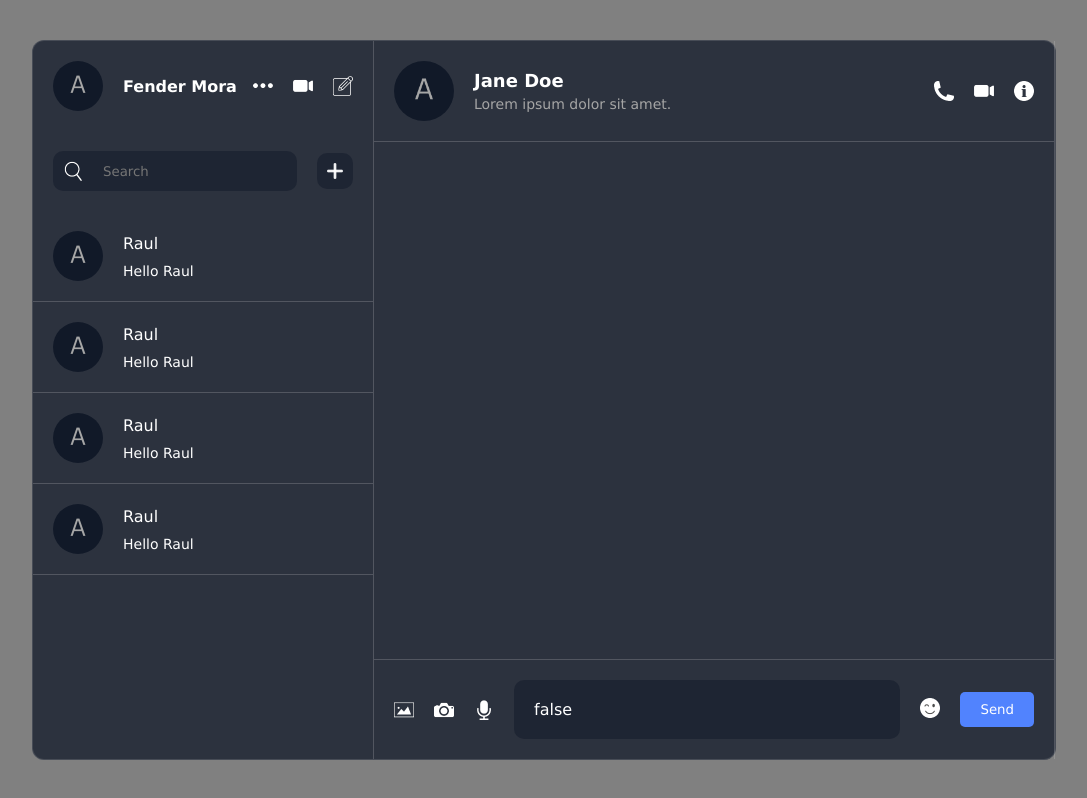
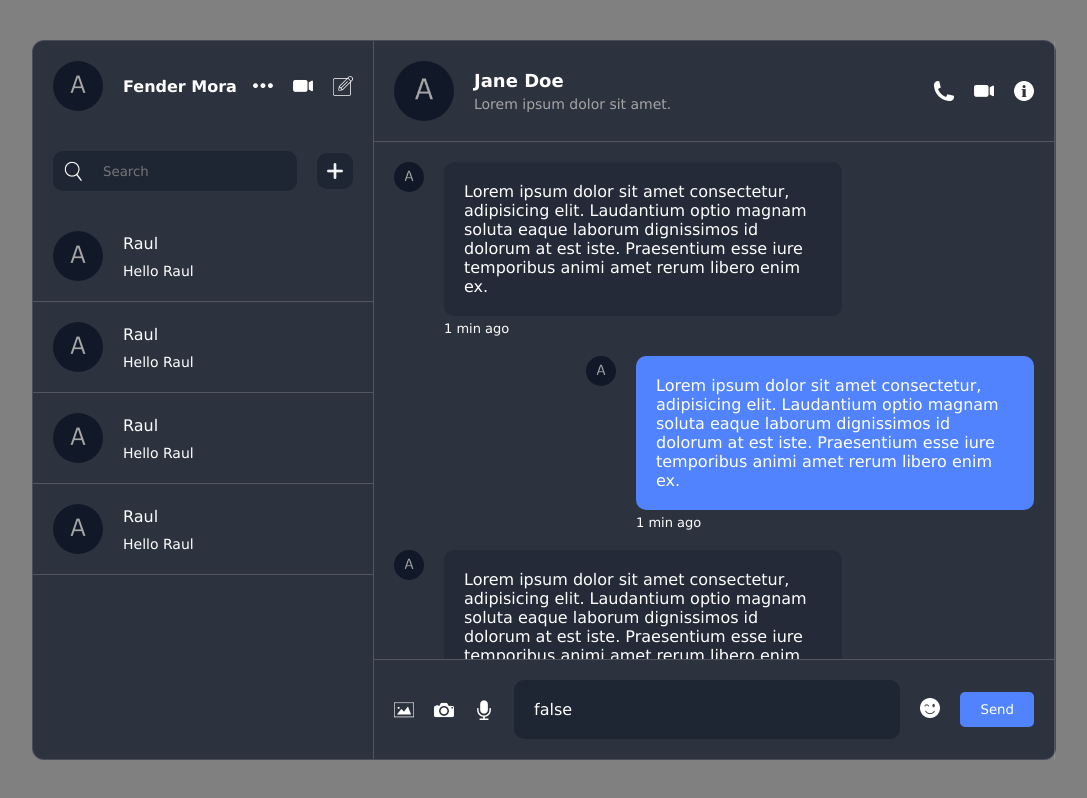
Before and after one commit to Fenmora/AQA-ChatTest, a React (Vite) app: page / in a window 1280 px wide. Shown: the whole page, without its empty margins (96-1183 px from the left). Built offline with nearby package versions, Linux system fonts and the light colour scheme; the HTML template or start-up script is replaced by a standard one.

Commit message:
Chat completed!

```diff
--- a/src/components/chats/Chat.jsx
+++ b/src/components/chats/Chat.jsx
@@ -28,7 +28,78 @@ const Chat = () => {
           <img src="./info.png" alt="" />
         </div>
       </div>
-      <div className="center"></div>
+      <div className="center">
+        <div className="message">
+          <img src="./avatar.png" alt="" />
+          <div className="texts">
+            <p>Lorem ipsum dolor sit amet consectetur, adipisicing elit.
+              Laudantium optio magnam soluta eaque laborum dignissimos id dolorum at est iste.
+              Praesentium esse iure temporibus animi amet rerum libero enim ex.
+            </p>
+            <span>1 min ago</span>
+          </div>
+        </div>
+        <div className="message own">
+          <img src="./avatar.png" alt="" />
+          <div className="texts">
+            <p>Lorem ipsum dolor sit amet consectetur, adipisicing elit.
+              Laudantium optio magnam soluta eaque laborum dignissimos id dolorum at est iste.
+              Praesentium esse iure temporibus animi amet rerum libero enim ex.
+            </p>
+            <span>1 min ago</span>
+          </div>
+        </div>
+        <div className="message">
+          <img src="./avatar.png" alt="" />
+          <div className="texts">
+            <p>Lorem ipsum dolor sit amet consectetur, adipisicing elit.
+              Laudantium optio magnam soluta eaque laborum dignissimos id dolorum at est iste.
+              Praesentium esse iure temporibus animi amet rerum libero enim ex.
+            </p>
+            <span>1 min ago</span>
+          </div>
+        </div>
+        <div className="message own">
+          <img src="./avatar.png" alt="" />
+          <div className="texts">
+            <p>Lorem ipsum dolor sit amet consectetur, adipisicing elit.
+              Laudantium optio magnam soluta eaque laborum dignissimos id dolorum at est iste.
+              Praesentium esse iure temporibus animi amet rerum libero enim ex.
+            </p>
+            <span>1 min ago</span>
+          </div>
+        </div>
+        <div className="message own">
+          <img src="./avatar.png" alt="" />
+          <div className="texts">
+            <p>Lorem ipsum dolor sit amet consectetur, adipisicing elit.
+              Laudantium optio magnam soluta eaque laborum dignissimos id dolorum at est iste.
+              Praesentium esse iure temporibus animi amet rerum libero enim ex.
+            </p>
+            <span>1 min ago</span>
+          </div>
+        </div>
+        <div className="message own">
+          <img src="./avatar.png" alt="" />
+          <div className="texts">
+            <p>Lorem ipsum dolor sit amet consectetur, adipisicing elit.
+              Laudantium optio magnam soluta eaque laborum dignissimos id dolorum at est iste.
+              Praesentium esse iure temporibus animi amet rerum libero enim ex.
+            </p>
+            <span>1 min ago</span>
+          </div>
+        </div>
+        <div className="message">
+          <img src="./avatar.png" alt="" />
+          <div className="texts">
+            <p>Lorem ipsum dolor sit amet consectetur, adipisicing elit.
+              Laudantium optio magnam soluta eaque laborum dignissimos id dolorum at est iste.
+              Praesentium esse iure temporibus animi amet rerum libero enim ex.
+            </p>
+            <span>1 min ago</span>
+          </div>
+        </div>
+      </div>
       <div className="bottom">
         <div className="icons">
           <img src="./img.png" alt="" />
@@ -36,18 +107,14 @@ const Chat = () => {
           <img src="./mic.png" alt="" />
         </div>
 
-        <input type="text"
-        name="" id=""
-        placeholder="Type a message.."
-        value={text}
-        onChange={(e) => setText(e.target.value)} />
+        <input type="text" name="" id="" placeholder="Type a message.." value={text} onChange={(e) => setText(e.target.value)} />
 
         <div className="emoji">
-          <img src="./emoji.png"
-          alt=""
-          onClick={() => setOpen((prev) => !prev)} />
+          <img src="./emoji.png" alt="" onClick={() => setOpen((prev) => !prev)} />
 
-          <EmojiPicker open={Open} onEmojiClick={handleEmoji} />
+          <div className="picker">
+            <EmojiPicker open={Open} onEmojiClick={handleEmoji} />
+          </div>
         </div>
         <button className="sendButton">Send</button>
       </div>
```
